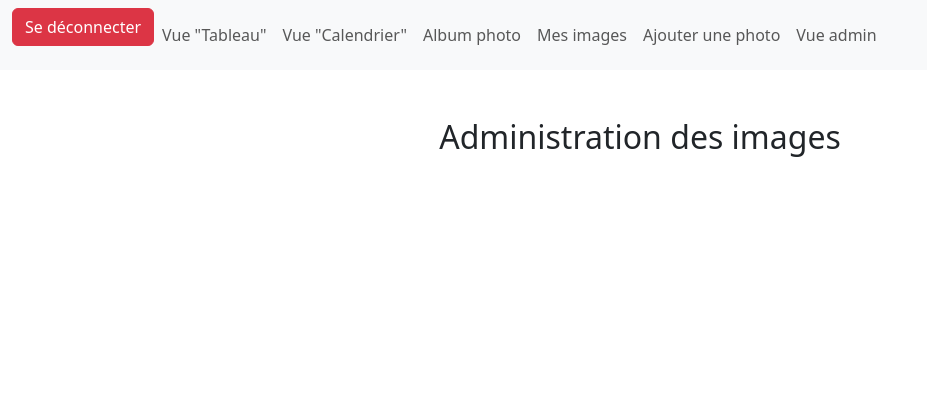
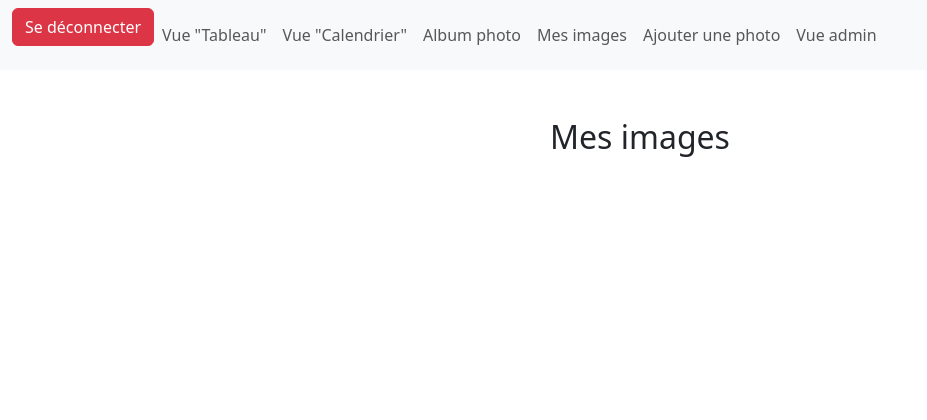
Before and after one commit to ItsWater1/my-app, a PHP site: page /my-app/album/image_user.php in a window 1280 px wide. Shown: the top 420 px of the page, without its empty margins (0-927 px from the left). Run offline with PHP 8.4, Linux system fonts and the light colour scheme; a user stored in the database is signed in; data comes from the database, SQL or seed files in the repository; data that the repository does not hold is empty.

Commit message:
26.04.2024

```diff
--- a/album.php
+++ b/album.php
@@ -113,7 +113,7 @@ if (!empty($anneeFilter) && !empty($images)) {
                             , le <?= date('d.m.Y', strtotime($image['date'])) ?>
                         </p>
                         <p>
-                            Ajouté par <?= $image['user'] ?>
+                        Ajouté par <?= isset($image['user']) ? $image['user'] : 'Utilisateur inconnu' ?>
                         </p>
                     </div>
                 </div>
--- a/album/imageModel.php
+++ b/album/imageModel.php
@@ -58,13 +58,14 @@ class ImageModel {
         return $filename; // Retourne le nom de fichier récupéré
     }
 
-
     public function getByLocation($lieu) {
         $images = array();
-        $sql = "SELECT t_image.id_image, t_image.filename, t_image.date, t_lieu.NomLieu
+        $sql = "SELECT t_image.id_image, t_image.filename, t_image.date, t_lieu.NomLieu, t_utilisateur.user
                 FROM t_image
                 INNER JOIN t_image_avoir_lieu ON t_image.id_image = t_image_avoir_lieu.fk_image
                 INNER JOIN t_lieu ON t_image_avoir_lieu.fk_lieuimage = t_lieu.id_lieu
+                INNER JOIN t_image_avoir_user ON t_image.id_image = t_image_avoir_user.fk_imageUser
+                INNER JOIN t_utilisateur ON t_image_avoir_user.fk_userImage = t_utilisateur.id_utilisateur
                 WHERE t_lieu.id_lieu = ?";
 
         $stmt = $this->conn->prepare($sql);
@@ -81,10 +82,12 @@ class ImageModel {
 
     public function getByYear($annee) {
         $images = array();
-        $sql = "SELECT t_image.id_image, t_image.filename, t_image.date, t_lieu.NomLieu, t_lieu.id_lieu
+        $sql = "SELECT t_image.id_image, t_image.filename, t_image.date, t_lieu.NomLieu, t_utilisateur.user
                 FROM t_image
                 INNER JOIN t_image_avoir_lieu ON t_image.id_image = t_image_avoir_lieu.fk_image
                 INNER JOIN t_lieu ON t_image_avoir_lieu.fk_lieuimage = t_lieu.id_lieu
+                INNER JOIN t_image_avoir_user ON t_image.id_image = t_image_avoir_user.fk_imageUser
+                INNER JOIN t_utilisateur ON t_image_avoir_user.fk_userImage = t_utilisateur.id_utilisateur
                 WHERE YEAR(t_image.date) = ?";
 
         $stmt = $this->conn->prepare($sql);
--- a/album/image_user.php
+++ b/album/image_user.php
@@ -28,7 +28,7 @@ $images = $imageModel->getAllImagesByUser($userID);
 <head>
     <meta charset="UTF-8">
     <meta name="viewport" content="width=device-width, initial-scale=1.0">
-    <title>Administration des images</title>
+    <title>Mes images</title>
     <link rel="stylesheet" href="/my-app/ressources/album.css">
     <link href="/my-app/bootstrap/bootstrap.min.css" rel="stylesheet">
     <style>
@@ -59,7 +59,7 @@ $images = $imageModel->getAllImagesByUser($userID);
 </head>
 <body>
 <div class="container mt-5">
-    <h2 class="text-center mb-4">Administration des images</h2>
+    <h2 class="text-center mb-4">Mes images</h2>
     <div class="row justify-content-center">
         <?php foreach ($images as $image): ?>
             <div class="col-md-3">
```
